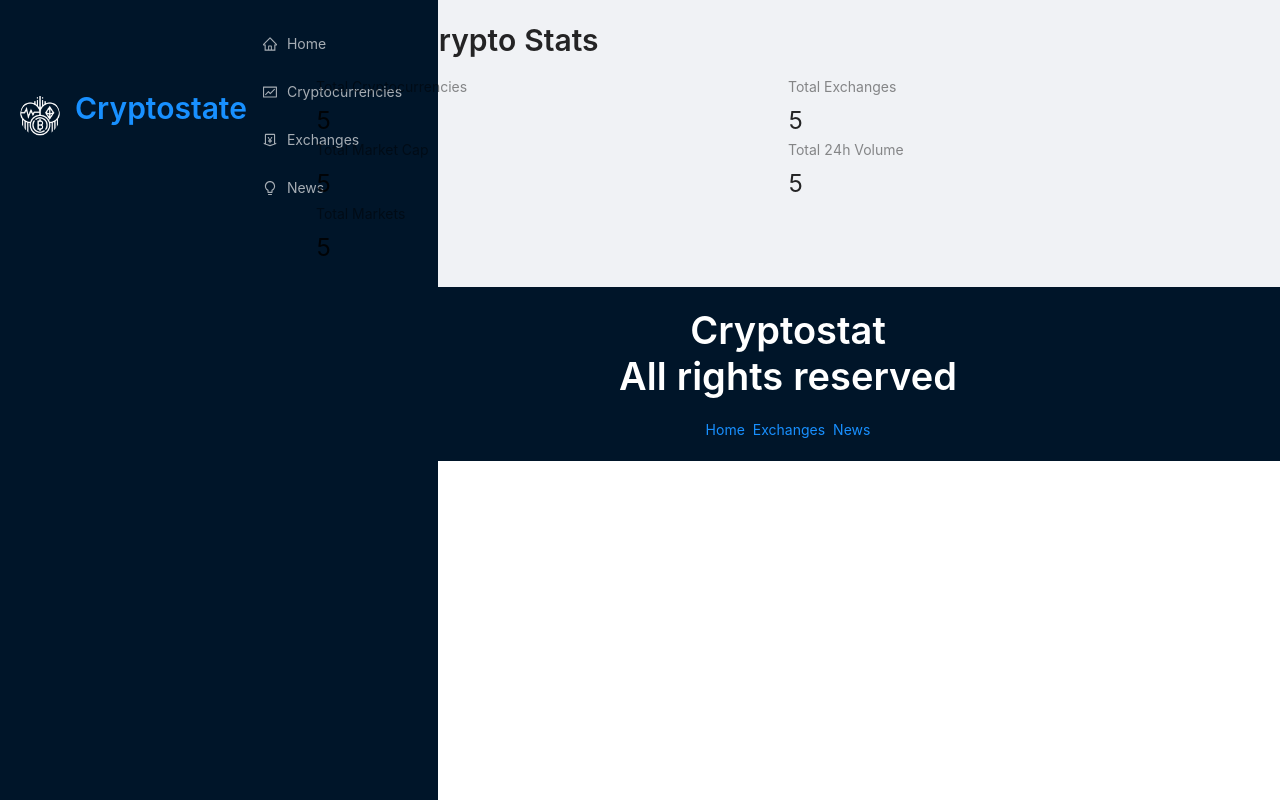
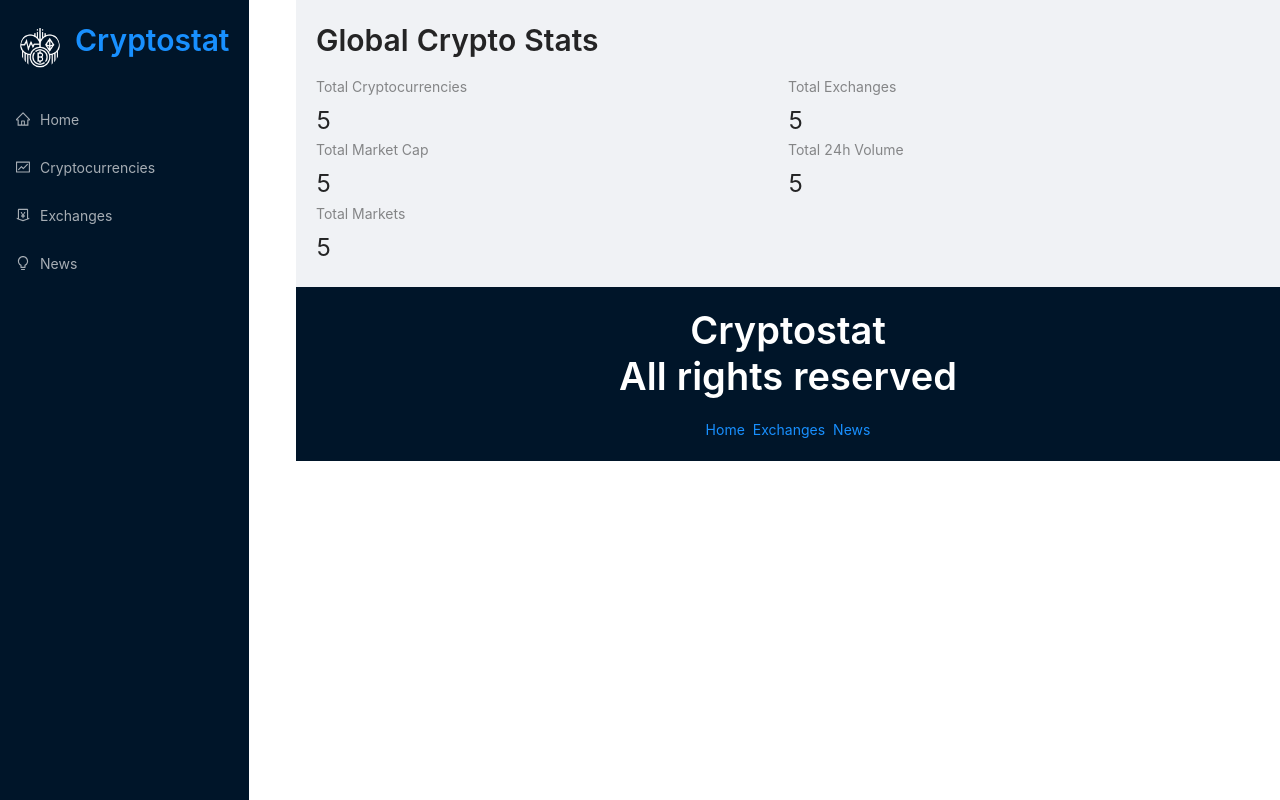
Before and after one commit to nard1n/crypt0, a React (Create React App) app: page / in a window 1280 px wide. Built offline with nearby package versions, Linux system fonts and the light colour scheme.

Commit message:
correcting placement of closing div which was breaking styling

```diff
--- a/src/components/Navbar.jsx
+++ b/src/components/Navbar.jsx
@@ -1,7 +1,7 @@
 import React from 'react';
 import { Button, Menu, Typography, Avatar } from 'antd';
 import { Link } from 'react-router-dom';
-import { Homeoutlined, MoneyCollectOutlined, BulbOutlined, FundOutlined, MenuOutlined, HomeOutlined } from '@ant-design/icons';
+import { HomeOutlined, MoneyCollectOutlined, BulbOutlined, FundOutlined, MenuOutlined } from '@ant-design/icons';
 
 import icon from '../images/cryptocurrency.png';
 
@@ -11,8 +11,9 @@
             <div className="logo-container">
                 <Avatar src={icon} size="large" />
                 <Typography.Title level={2} className="logo">
-                    <Link to="/">Cryptostate</Link>
+                    <Link to="/">Cryptostat</Link>
                 </Typography.Title>
+            </div>
                 <Menu theme="dark">
                     <Menu.Item icon={<HomeOutlined />} >
                         <Link to="/">Home</Link>
@@ -28,8 +29,6 @@
                     </Menu.Item>
 
                 </Menu>
-            </div>
-
         </div>
     )
 }
```
